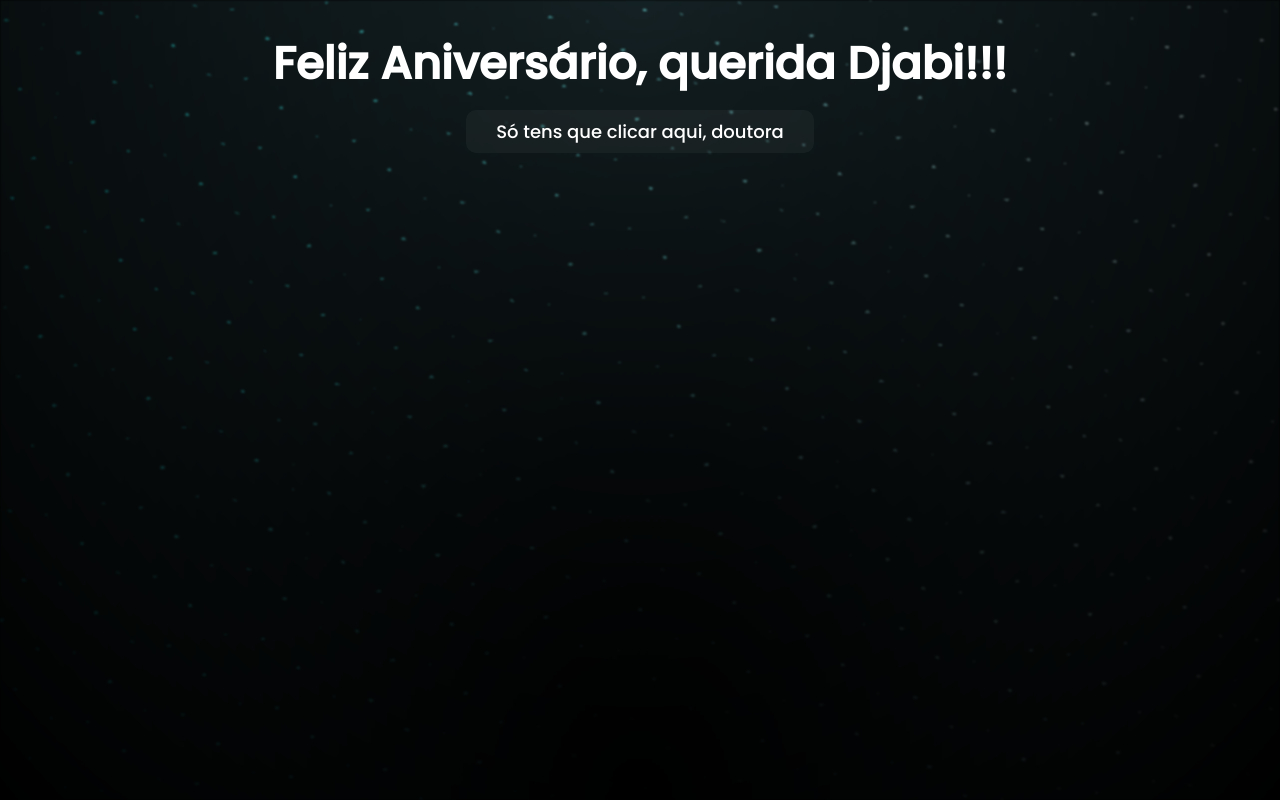
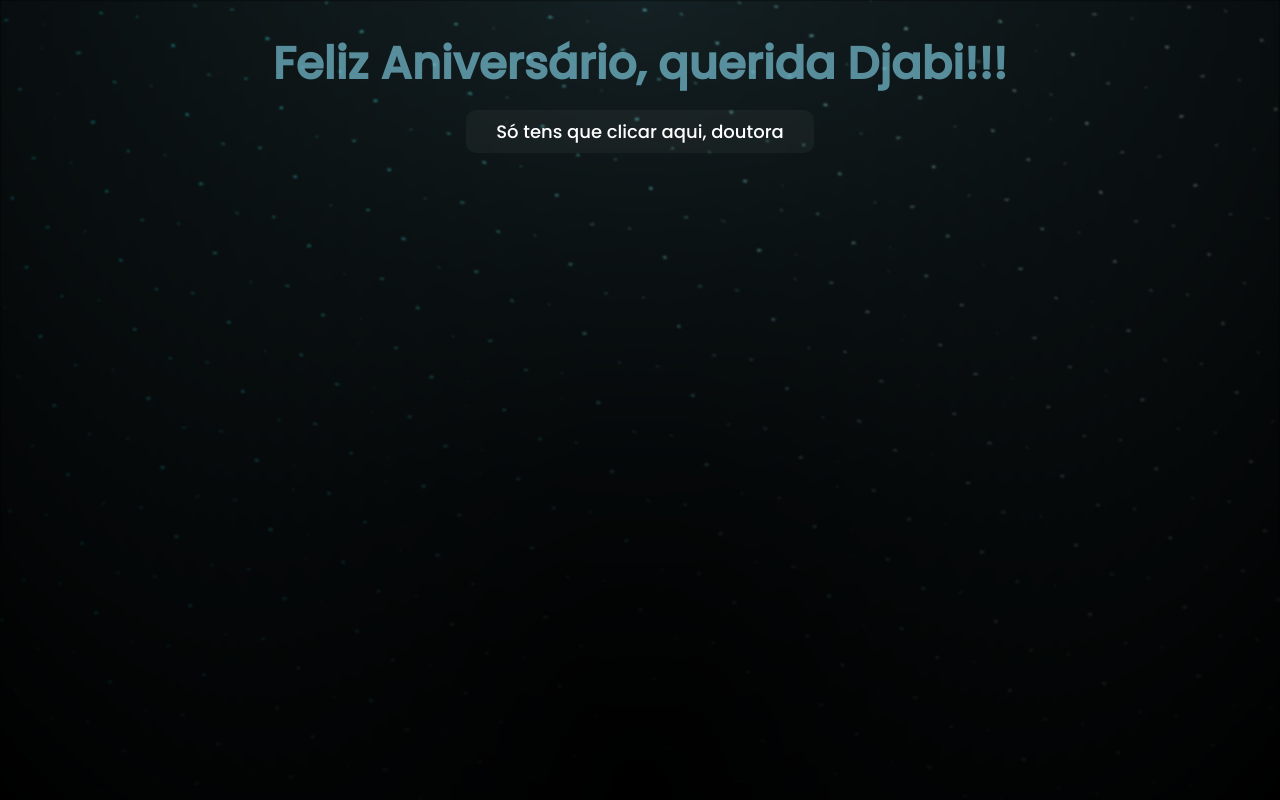
Before and after one commit to Emaricarprogrammer/Olivia-s_Day, a plain HTML site: page index.html in a window 1280 px wide. Drawn offline with Linux system fonts and the light colour scheme.

Commit message:
Update index.html

```diff
--- a/index.html
+++ b/index.html
@@ -34,7 +34,7 @@
         position: absolute;
         top: 30px;
         font-size: 45px;
-        color: white;
+        color:rgba(145, 233, 255, 0.57);
         z-index: 999;
         font-family: 'Poppins', sans-serif;
       }
```
